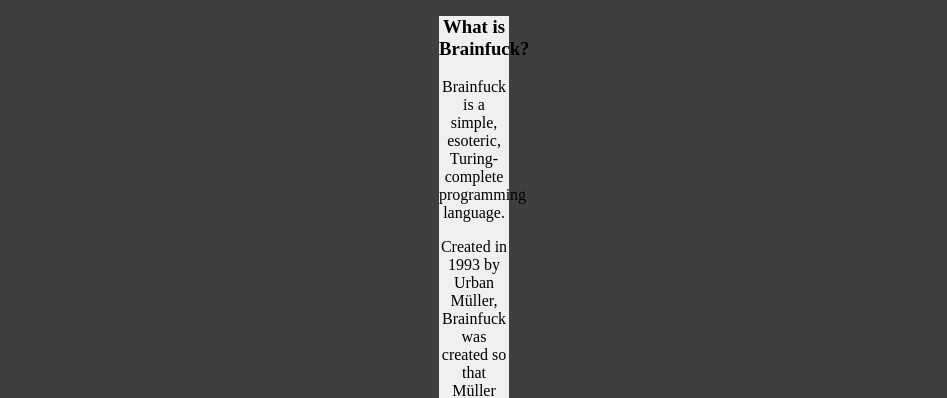
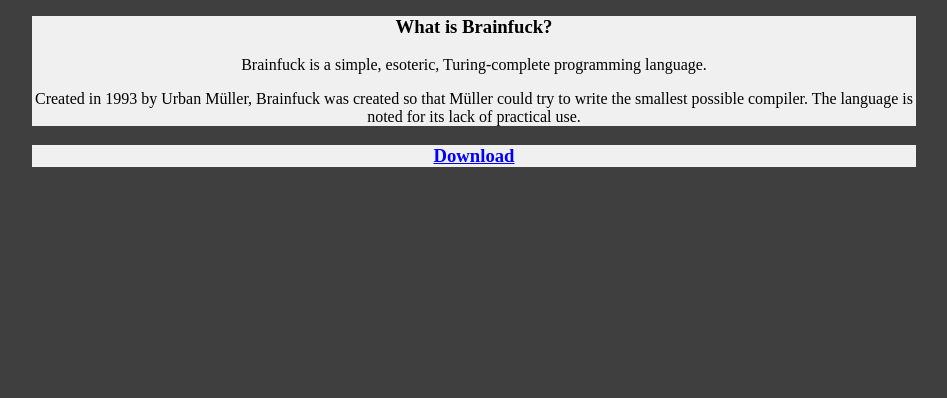
Before and after one commit to MineRobber9000/bf3ds, a plain HTML site: page index.html in a window 1280 px wide. Shown: the part 402-800 px from the top of the page, without its empty margins (166-1113 px from the left). Drawn offline with Linux system fonts and the light colour scheme.

Commit message:
Fixed the Fixed-Width columns, hopefully

```diff
--- a/style.css
+++ b/style.css
@@ -9,7 +9,7 @@ div.header * {
 div.content {
 	margin: 0 auto;
 	background-color: #f0f0f0;
-	width: 70px;
+	width: 70%;
 }
 div.what-is {
 	text-align: center;
```
